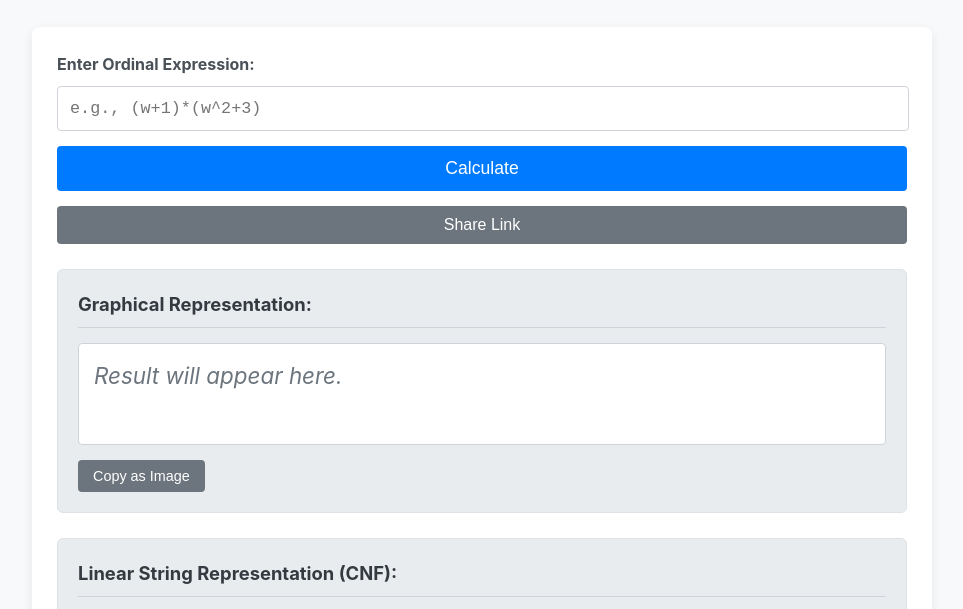
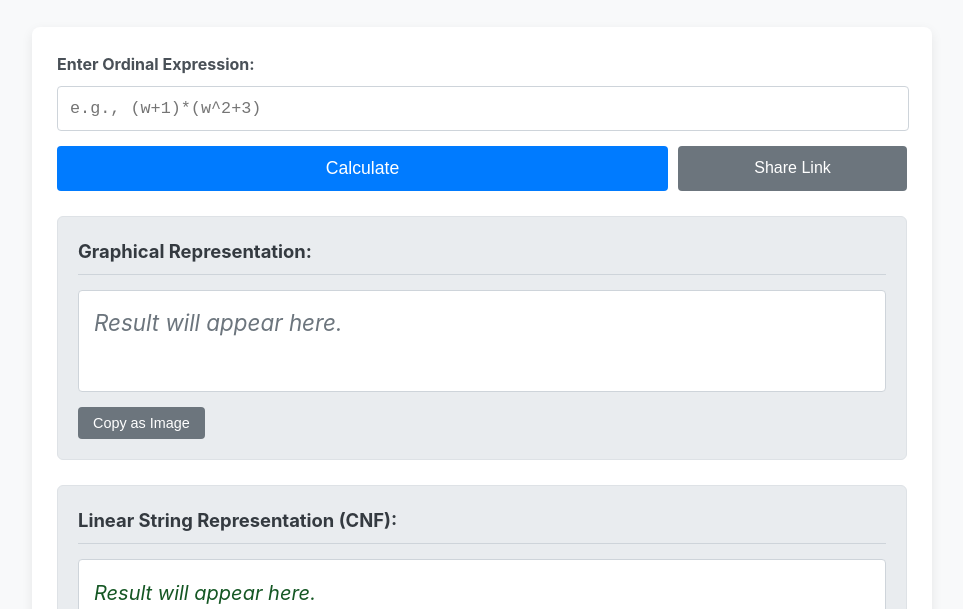
Before and after one commit to MeniRosenfeld/TransfiniteOrdinalCalculator, a plain HTML site: page index.html in a window 1280 px wide. Shown: the part 160-769 px from the top of the page, without its empty margins (158-1121 px from the left). Drawn offline with nearby package versions, Linux system fonts and the light colour scheme.

Commit message:
Changes to share link button.

```diff
--- a/index.html
+++ b/index.html
@@ -18,8 +18,10 @@
         <div class="input-section">
             <label for="ordinalInput">Enter Ordinal Expression:</label>
             <input type="text" id="ordinalInput" placeholder="e.g., (w+1)*(w^2+3)">
-            <button id="calculateButton">Calculate</button>
-            <button id="shareUrlButton" class="utility-button">Share Link</button>
+            <div class="button-row">
+                <button id="calculateButton">Calculate</button>
+                <button id="shareUrlButton" class="utility-button">Share Link</button>
+            </div>
         </div>
 
         <div id="errorMessageArea" class="error-display"></div>
--- a/script.js
+++ b/script.js
@@ -199,27 +199,36 @@ document.addEventListener('DOMContentLoaded', () => {
 
     // --- New code for Share URL Button ---
     if (shareUrlButton) {
+        const originalShareButtonText = shareUrlButton.textContent; // Store original text
         shareUrlButton.addEventListener('click', function() {
             const currentExpression = ordinalInputElement.value;
             if (currentExpression.trim() === "") {
+                // Keep alert for this case, as it's user error, not copy success/fail
                 alert("Please enter an ordinal expression first to share.");
                 return;
             }
 
             const encodedExpression = encodeURIComponent(currentExpression);
-            // Construct the base URL (protocol, host, pathname)
             const baseUrl = window.location.origin + window.location.pathname;
             const shareableUrl = `${baseUrl}?expr=${encodedExpression}`;
 
             if (navigator.clipboard && navigator.clipboard.writeText) {
                 navigator.clipboard.writeText(shareableUrl).then(() => {
-                    alert('Shareable link copied to clipboard!\n' + shareableUrl);
+                    shareUrlButton.textContent = 'Link Copied!'; // Change text
+                    shareUrlButton.classList.add('success'); // Add success class
+                    // console.log('Shareable link copied to clipboard: ' + shareableUrl); // Log instead of alert
+
+                    setTimeout(() => { // Revert button after a delay
+                        shareUrlButton.textContent = originalShareButtonText; // Revert text
+                        shareUrlButton.classList.remove('success'); // Remove success class
+                    }, 2000); // Revert after 2 seconds (2000 milliseconds)
                 }).catch(err => {
                     console.error('Failed to copy shareable link: ', err);
+                    // Keep prompt for critical fallback
                     prompt("Copy to clipboard failed. Please copy this link manually:", shareableUrl);
                 });
             } else {
-                // Fallback for older browsers (less common for this simple text copy)
+                // Keep prompt for critical fallback
                 prompt("Please copy this link manually (your browser does not support modern clipboard API):", shareableUrl);
             }
         });
--- a/style.css
+++ b/style.css
@@ -42,49 +42,61 @@ header p {
 input[type="text"] {
     width: calc(100% - 24px); /* Account for padding and border */
     padding: 12px;
-    margin-bottom: 15px;
+    margin-bottom: 15px; /* This margin is fine, it's above the button-row */
     border: 1px solid #ced4da;
     border-radius: 4px;
     font-size: 1.05em;
     font-family: 'Courier New', Courier, monospace;
 }
 
-#calculateButton { /* Main calculate button */
-    display: block;
-    width: 100%;
+.button-row { /* New style for the button container */
+    display: flex;
+    gap: 10px; /* Creates space between the buttons */
+    margin-bottom: 15px; /* Space below the button row, before error message area */
+}
+
+#calculateButton {
+    flex-grow: 4; /* Will take up 4 parts of available space */
     padding: 12px;
-    background-color: #007bff; /* Bootstrap primary blue */
+    background-color: #007bff;
     color: white;
     border: none;
     border-radius: 4px;
     font-size: 1.1em;
     cursor: pointer;
     transition: background-color 0.2s ease;
-    margin-bottom: 10px; /* Space below calculate button */
+    text-align: center; /* Ensure text is centered if it wasn't already */
 }
 
 #calculateButton:hover {
     background-color: #0056b3;
 }
 
+/*
+   The #shareUrlButton styling block that was previously removed (when it was below calculate)
+   can remain removed. We now define its flex properties and override utility-button margins.
+*/
+
 #shareUrlButton {
-    display: block;
-    width: 100%;
-    padding: 10px 15px; /* Slightly smaller padding than main calc button */
-    background-color: #6c757d; /* Bootstrap secondary gray, like other utility buttons */
-    color: white;
-    border: none;
-    border-radius: 4px;
-    font-size: 1em; /* Slightly smaller font */
-    cursor: pointer;
-    transition: background-color 0.2s ease;
-    text-align: center; /* Ensure text is centered */
-    margin-bottom: 15px; /* Space below it before error message area */
+    flex-grow: 1; /* Will take up 1 part of available space (approx 20% if calc is 4 parts) */
+    padding: 12px; /* Match calculateButton padding for consistent height */
+    font-size: 1.0em; /* Can adjust if needed */
+    text-align: center;
+    white-space: nowrap; /* Try to prevent text wrapping on a smaller button */
+
+    /* Overrides for .utility-button class if needed, or ensure .utility-button styles are complementary */
+    margin-top: 0; /* Override .utility-button margin-top */
+    margin-left: 0; /* Override .utility-button margin-left (gap in .button-row handles spacing) */
+
+    /* Retain visual style from utility-button or define explicitly */
+    background-color: #6c757d; /* Explicitly define, matches .utility-button */
+    color: white; /* Explicitly define */
+    border: none; /* Explicitly define */
+    border-radius: 4px; /* Explicitly define */
+    cursor: pointer; /* Explicitly define */
+    transition: background-color 0.2s ease, color 0.2s ease; /* Explicitly define */
 }
-
-#shareUrlButton:hover {
-    background-color: #5a6268;
-}
+/* No hover for #shareUrlButton needed here if utility-button:hover is acceptable or defined above */
 
 .error-display {
     margin-top: 15px;
@@ -169,10 +181,19 @@ input[type="text"] {
     font-size: 0.9em;
     cursor: pointer;
     margin-top: 15px;
-    transition: background-color 0.2s ease;
+    transition: background-color 0.2s ease, color 0.2s ease, border-color 0.2s ease;
+    margin-left: 5px;
+}
+.utility-button:first-of-type {
+    margin-left: 0;
 }
 .utility-button:hover {
     background-color: #5a6268;
+}
+
+.utility-button.success {
+    background-color: #28a745;
+    color: white;
 }
 
 /* Graphical Ordinal Rendering Specific CSS */
```
